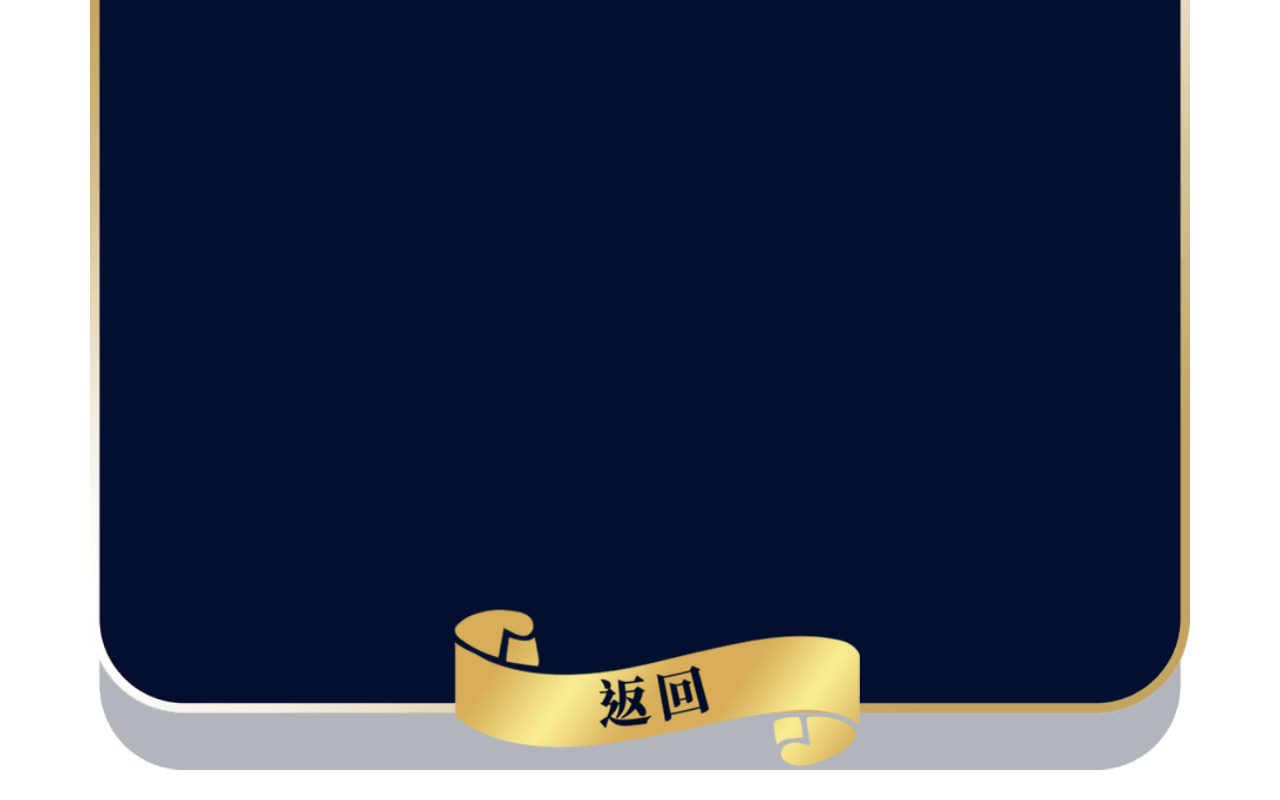
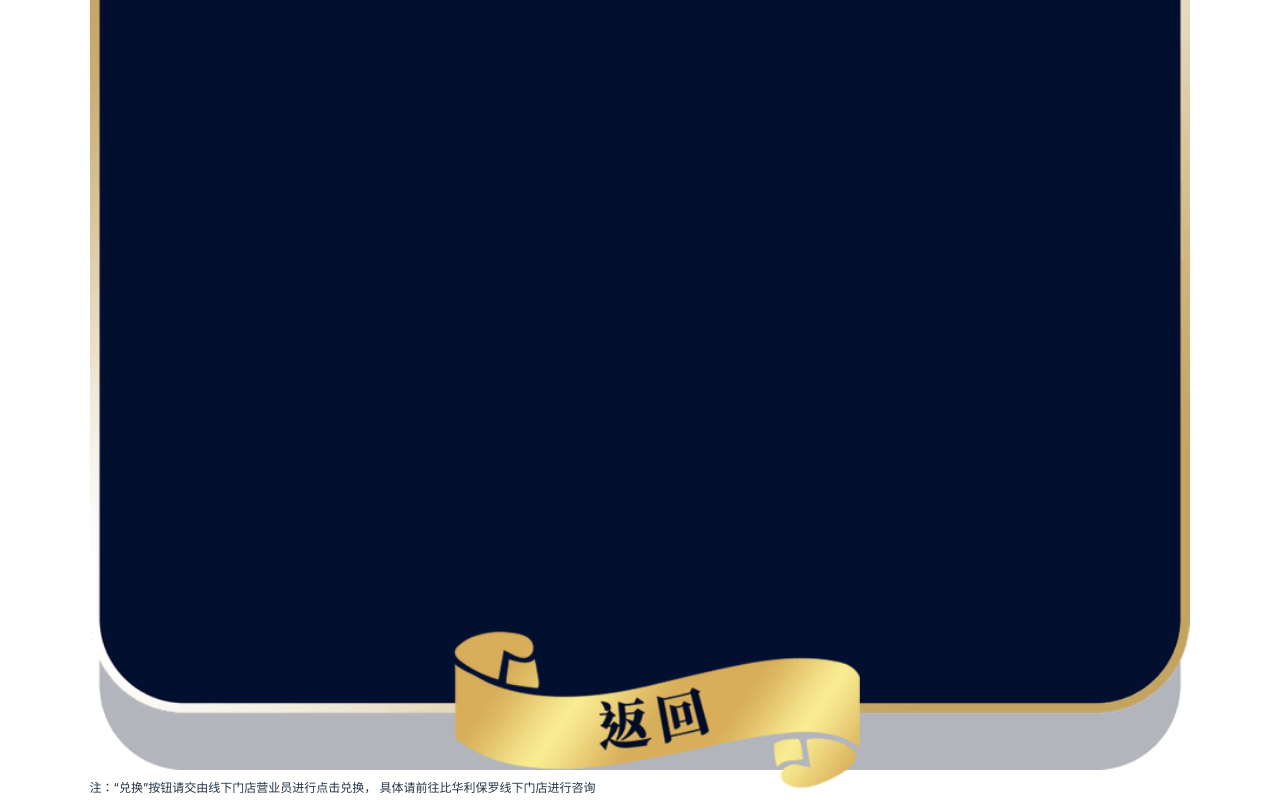
Before and after one commit to ishowman/vite-vue-pixi, a Vue app: page /prize in a window 1280 px wide. Shown: the part 1130-1930 px from the top of the page. Before the commit the page ends 1907 px from the top, so only its background shows below. Built offline with nearby package versions, Linux system fonts and the light colour scheme.

Commit message:
增加兑换说明

```diff
--- a/src/style.css
+++ b/src/style.css
@@ -76,6 +76,9 @@ body {
 .text-center {
   text-align: center;
 }
+.text-sm {
+  font-size: 12px;
+}
 
 .w-full {
   width: 100%;
--- a/src/views/Prize.vue
+++ b/src/views/Prize.vue
@@ -18,6 +18,10 @@
           <p class="text-ellipsis">4092384023840240923840238402</p>
         </game-prize>
       </div>
+      <p class="text-sm">
+        注：“兑换”按钮请交由线下门店营业员进行点击兑换，
+        具体请前往比华利保罗线下门店进行咨询
+      </p>
     </div>
   </div>
 </template>
```
